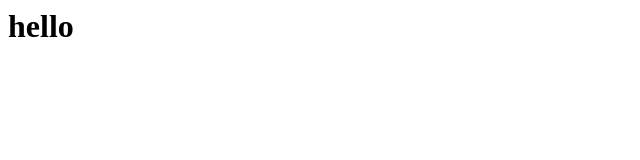
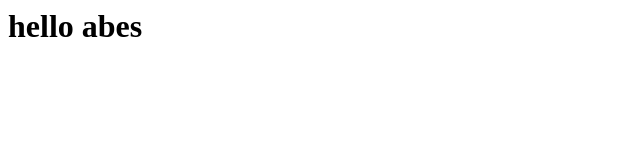
Before and after one commit to ersanjeevsoni/testing, a plain HTML site: page index.html in a window 1280 px wide. Shown: the whole page, without its empty margins (0-640 px from the left). Drawn offline with Linux system fonts and the light colour scheme.

Commit message:
Updated index.html

```diff
--- a/index.html
+++ b/index.html
@@ -2,7 +2,7 @@
 
   <body>
     <h1>
-      hello
+      hello abes
     </h1>
   </body>
 </html>
```
